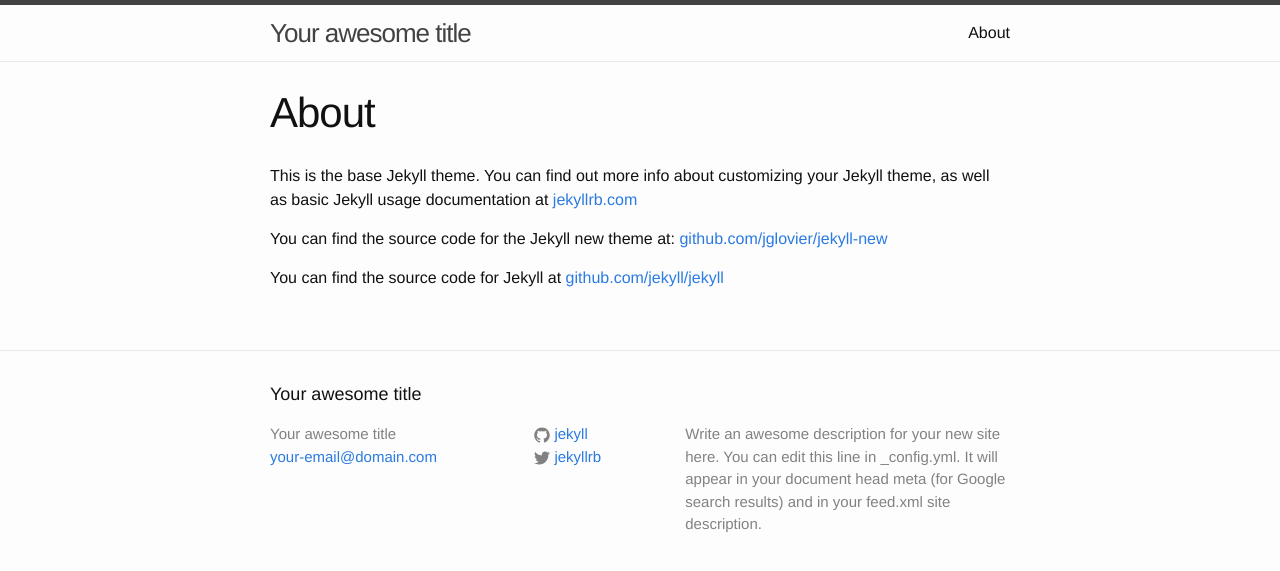
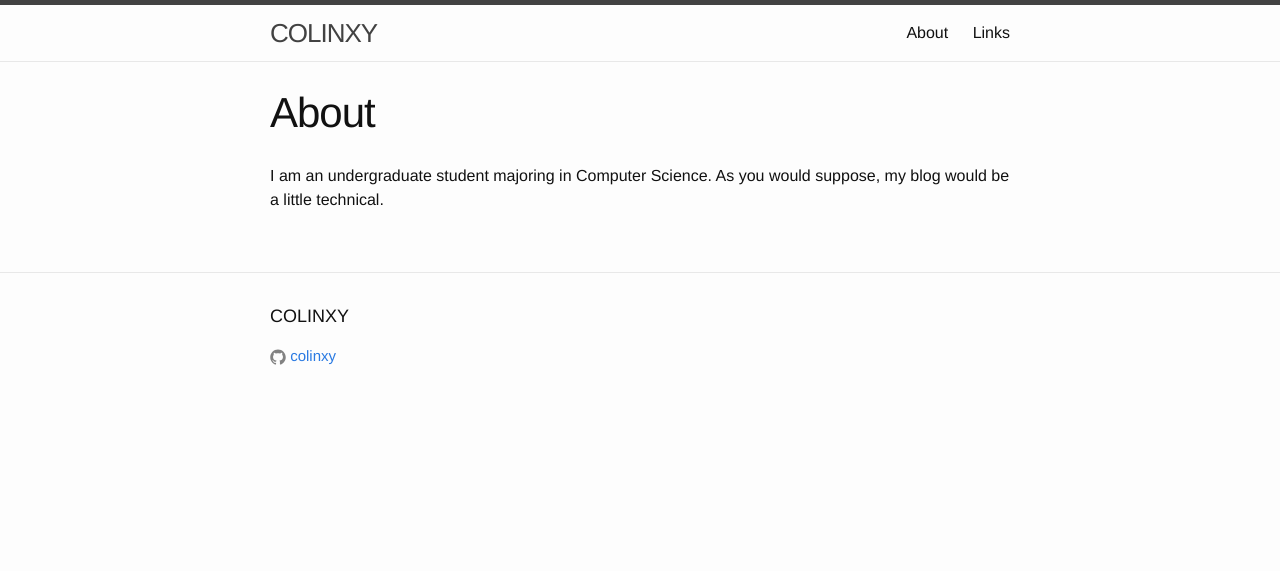
Before and after one commit to colinxy/colinxy.github.io, a Jekyll site: the page built from about.md, in a window 1280 px wide. Shown: the top 571 px of the page. Built offline with Jekyll 4.4.1, drawn with Linux system fonts in a browser that asks for light colours.

```diff
--- a/_config.yml
+++ b/_config.yml
@@ -1,14 +1,11 @@
 # Site settings
-title: Your awesome title
-email: your-email@domain.com
-description: > # this means to ignore newlines until "baseurl:"
-  Write an awesome description for your new site here. You can edit this
-  line in _config.yml. It will appear in your document head meta (for
-  Google search results) and in your feed.xml site description.
+title: COLINXY
+# description: > # this means to ignore newlines until "baseurl:"
+#   Write an awesome description for your new site here. You can edit this
+#   line in _config.yml. It will appear in your document head meta (for
+#   Google search results) and in your feed.xml site description.
 baseurl: "" # the subpath of your site, e.g. /blog/
-url: "http://yourdomain.com" # the base hostname & protocol for your site
-twitter_username: jekyllrb
-github_username:  jekyll
+github_username:  colinxy
 
 # Build settings
 markdown: kramdown
--- a/_includes/footer.html
+++ b/_includes/footer.html
@@ -6,13 +6,6 @@
 
     <div class="footer-col-wrapper">
       <div class="footer-col  footer-col-1">
-        <ul class="contact-list">
-          <li>{{ site.title }}</li>
-          <li><a href="mailto:{{ site.email }}">{{ site.email }}</a></li>
-        </ul>
-      </div>
-
-      <div class="footer-col  footer-col-2">
         <ul class="social-media-list">
           {% if site.github_username %}
           <li>
--- a/_includes/head.html
+++ b/_includes/head.html
@@ -7,5 +7,5 @@
     <meta name="description" content="{{ site.description }}">
 
     <link rel="stylesheet" href="{{ "/css/main.css" | prepend: site.baseurl }}">
-    <link rel="canonical" href="{{ page.url | replace:'index.html','' | prepend: site.baseurl | prepend: site.url }}">
+    <link rel="canonical" href="{{ page.url | replace:'index.html','' | prepend: site.baseurl }}">
 </head>
--- a/about.md
+++ b/about.md
@@ -4,8 +4,5 @@ title: About
 permalink: /about/
 ---
 
-This is the base Jekyll theme. You can find out more info about customizing your Jekyll theme, as well as basic Jekyll usage documentation at [jekyllrb.com](http://jekyllrb.com/)
-
-You can find the source code for the Jekyll new theme at: [github.com/jglovier/jekyll-new](https://github.com/jglovier/jekyll-new)
-
-You can find the source code for Jekyll at [github.com/jekyll/jekyll](https://github.com/jekyll/jekyll)
+I am an undergraduate student majoring in Computer Science.
+As you would suppose, my blog would be a little technical.
--- a/index.html
+++ b/index.html
@@ -18,6 +18,4 @@ layout: default
     {% endfor %}
   </ul>
 
-  <p class="rss-subscribe">subscribe <a href="{{ "/feed.xml" | prepend: site.baseurl }}">via RSS</a></p>
-
 </div>
```
Also changed, not shown: _posts/2015-11-08-hello-world.md (added, +30 -0 lines), _posts/2015-11-08-welcome-to-jekyll.markdown (deleted, +0 -25 lines), feed.xml (deleted, +0 -30 lines), links.md (added, +9 -0 lines), README.md (added).
